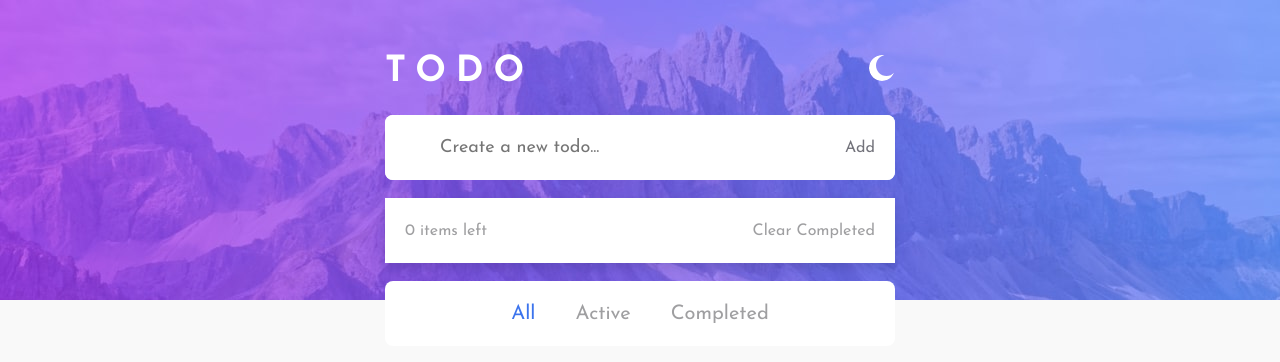
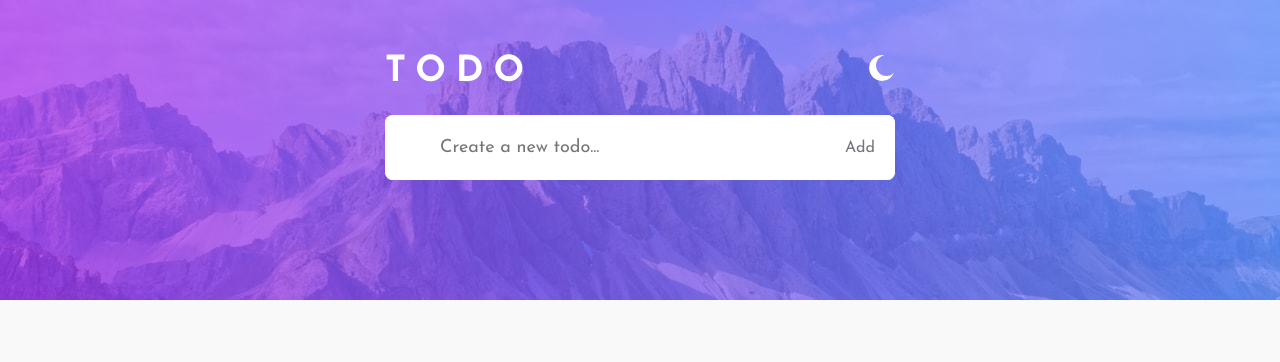
Before and after one commit to julian-leahy/react-todo-with-theme-switcher, a React (Create React App) app: page / in a window 1280 px wide. Shown: the top 362 px of the page. Built offline with nearby package versions, Linux system fonts and the light colour scheme.

Commit message:
remove filters when there are no items

```diff
--- a/src/App.js
+++ b/src/App.js
@@ -105,8 +105,11 @@ function App() {
         <ul className="todo-list">
           {tasks}
         </ul>
-        <ListFooter numbTasks={numbTasks} clearCompleted={clearCompleted} />
-        <div className="filter-controls item">
+        {
+          numbTasks > 0 && <ListFooter numbTasks={numbTasks} clearCompleted={clearCompleted} />
+        }
+
+        <div className={`${numbTasks === 0 ? 'hidden' : 'filter-controls item'}`}>
           {
             FILTER_BTNS.map((name, idx) => (
               <FilterBtn key={idx} name={name} filterItems={filterItems} filterBy={filterBy} />
--- a/src/index.css
+++ b/src/index.css
@@ -87,6 +87,10 @@ button, .btn {
     background-color: var(--itemBG);
 }
 
+.hidden {
+    display: none;
+}
+
 @media screen and (min-width: 560px) {
     .item {
         height: 6.5rem;
```
